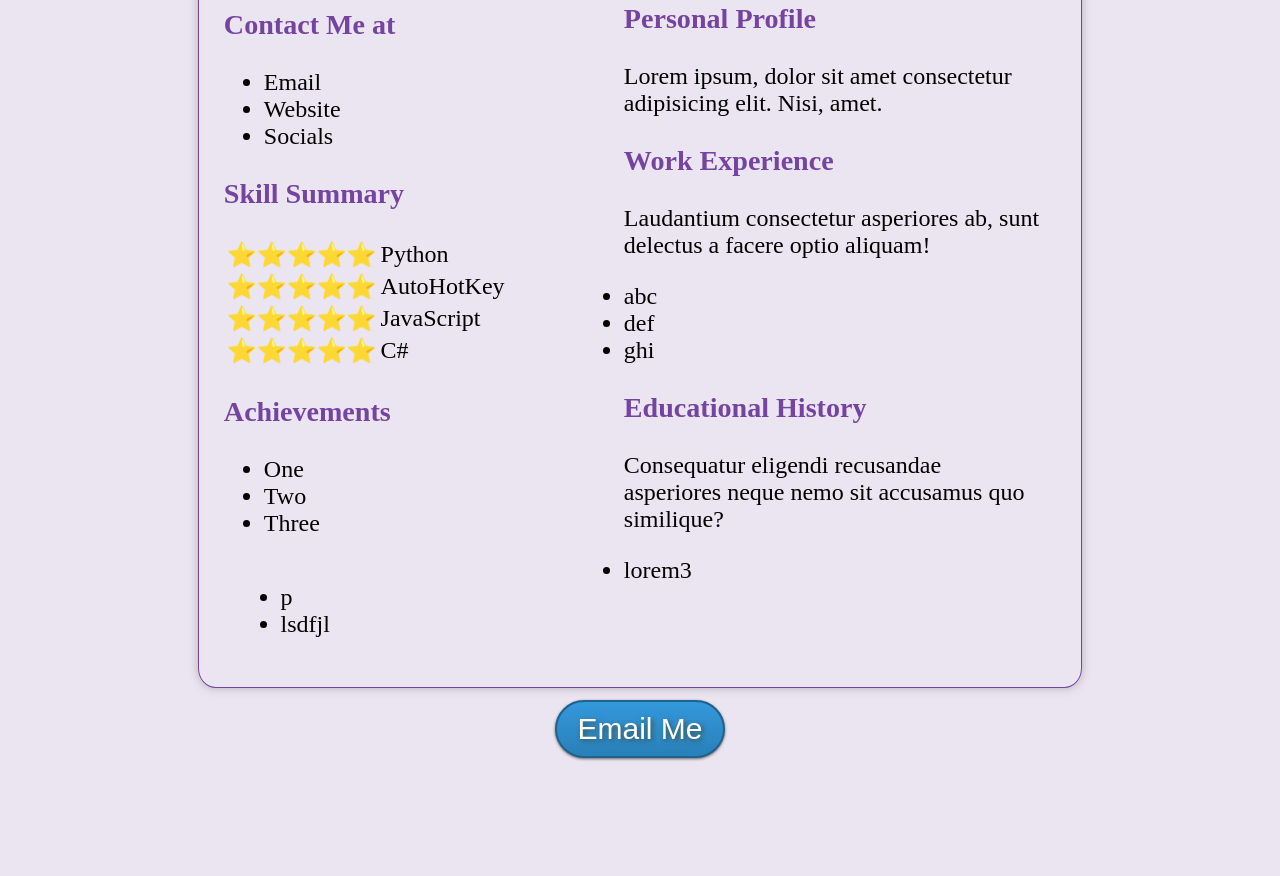
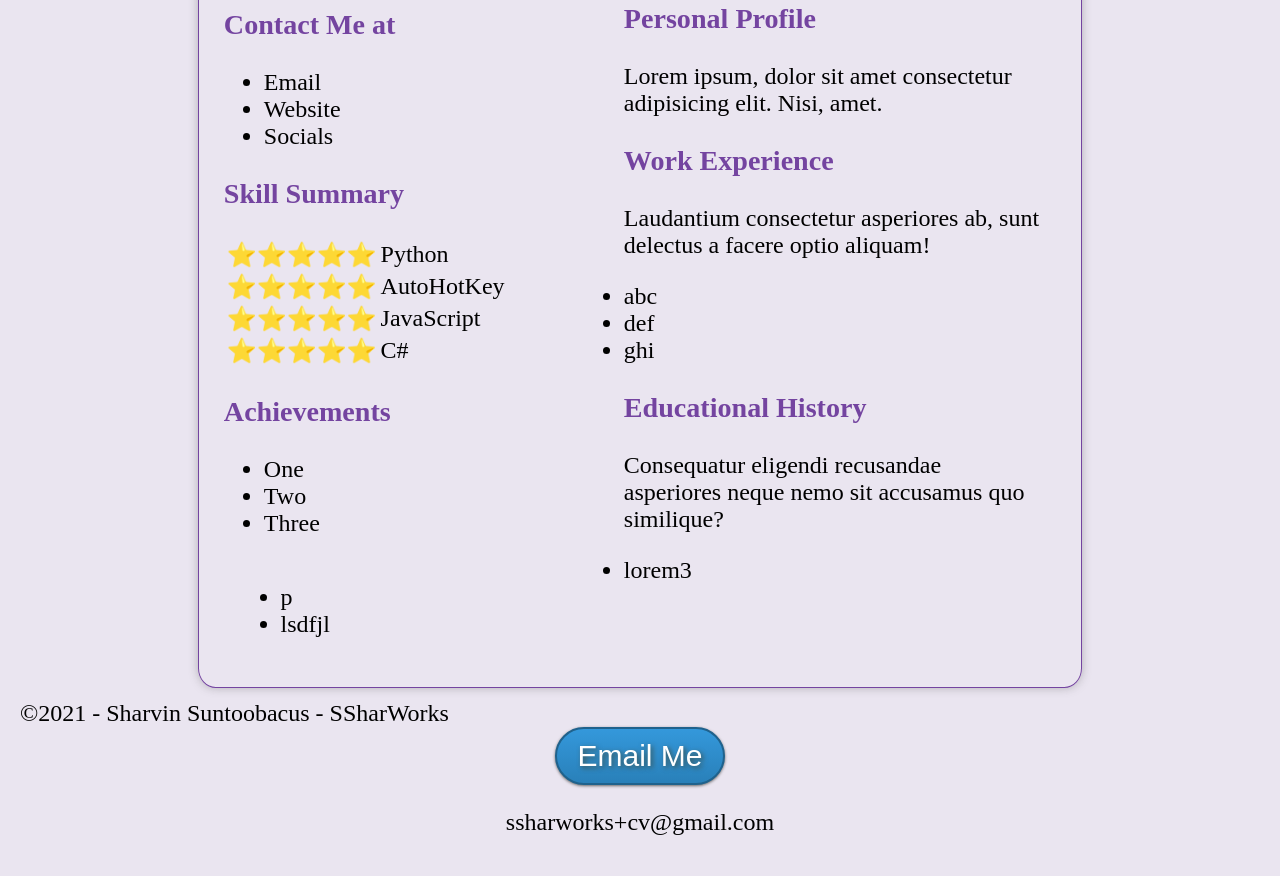
Before and after one commit to SSharWorks/Sharvin, a plain HTML site: page index.html in a window 1280 px wide. Shown: the part 327-1203 px from the top of the page. Before the commit the page ends 1105 px from the top, so only its background shows below. Drawn offline with Linux system fonts and the light colour scheme; a web font is replaced by a local one.

Commit message:
formatted document and added copyright to footer

```diff
--- a/index.html
+++ b/index.html
@@ -7,7 +7,7 @@
     <meta name="viewport" content="width=device-width, initial-scale=1.0" />
     <title>Sharvin Suntoobacus</title>
     <link rel="stylesheet" href="css/style.css" />
-    <link rel="shortcut icon" href="favicon.ico" type="image/x-icon">
+    <link rel="shortcut icon" href="favicon.ico" type="image/x-icon" />
 </head>
 
 <body>
@@ -100,12 +100,15 @@
                 <li>lsdfjl</li>
             </ul>
         </div>
-
     </div>
 
-    <center>
-        <footer><small><a href="mailto:ssharworks+cv@gmail.com"><button class="btn">Email Me</button></a></small> </footer>
-    </center>
+    <footer>
+        <span class="copyright">&copy;2021 - Sharvin Suntoobacus - SSharWorks</span>
+        <center>
+            <small><a href="mailto:ssharworks+cv@gmail.com"><button class="btn">Email Me</button></a></small>
+            <p class="footer-email">ssharworks+cv@gmail.com</p>
+        </center>
+    </footer>
 </body>
 
 </html>
```
